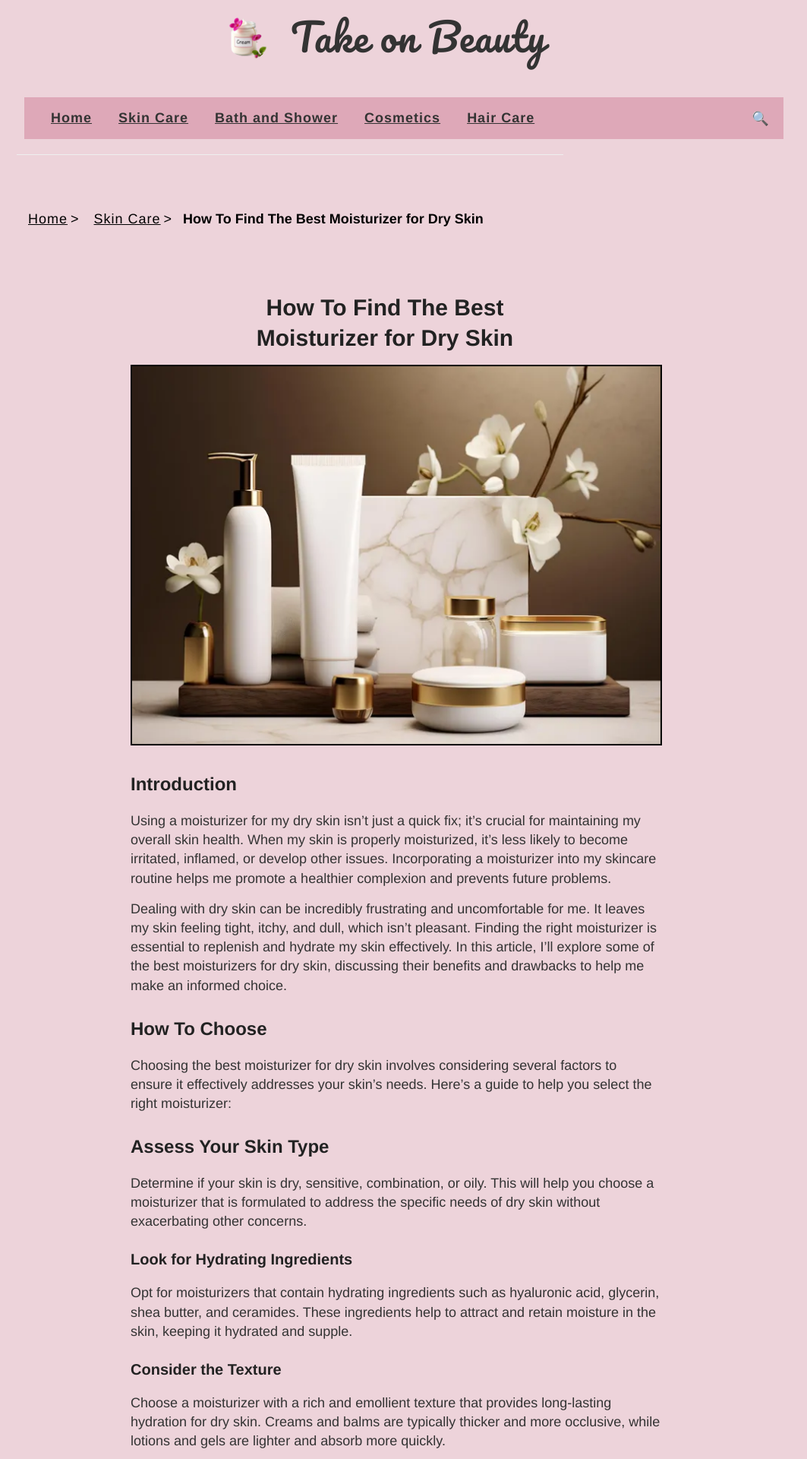
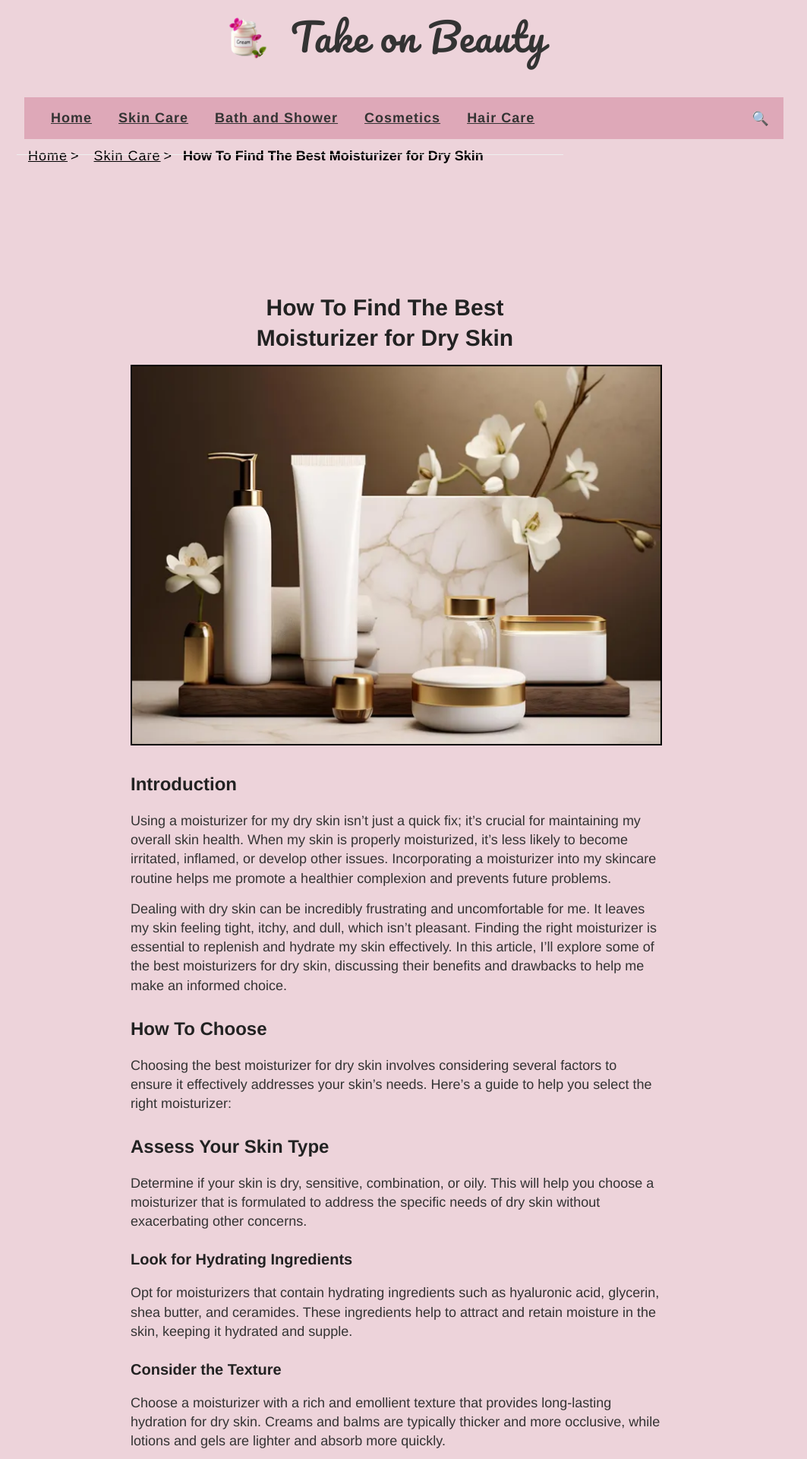
Before and after one commit to QMTesting/takeonbeauty, a Jekyll site: the page built from _posts/2025-05-31-moisturizer-dry-skin.md, in a window 1280 px wide. Shown: the top 1920 px of the page at 76% size, without its empty margins (213-1276 px from the left). Built offline with Jekyll 4.4.1, drawn with Linux system fonts in a browser that asks for light colours.

Commit message:
Update post.html

```diff
--- a/_layouts/post.html
+++ b/_layouts/post.html
@@ -379,6 +379,10 @@ body {
   margin-top: -15px;
  }
 
+ .breadcrumbs {
+   margin-top: -60px;
+ }
+
 } / * End Desktop */
 
 </style>
```
